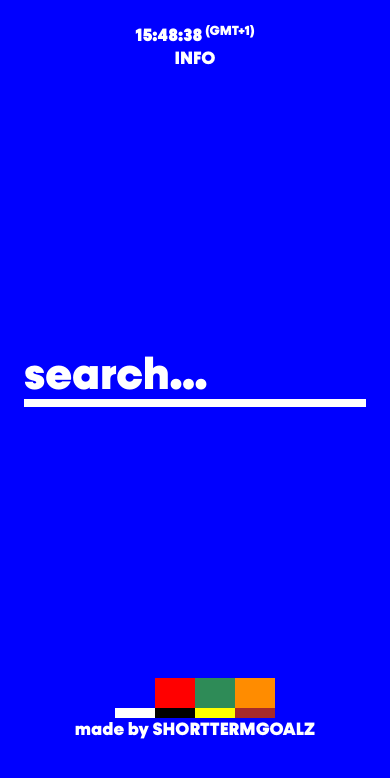
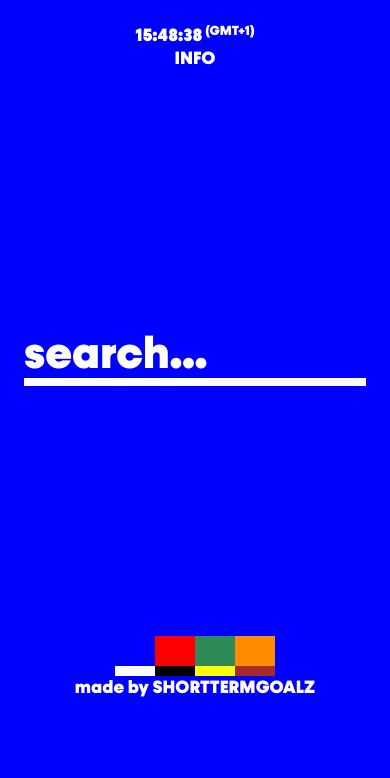
Before and after one commit to shorttermgoals/TesoroTermino, a Next.js app: page / in a window 390 px wide. Shown: the top 778 px of the page. Built offline with nearby package versions, Linux system fonts and the light colour scheme.

Commit message:
iphone home page ui update 2

```diff
--- a/styles/globals.css
+++ b/styles/globals.css
@@ -312,7 +312,7 @@ input[type="text"] {
 
   main {
     padding: 1rem 1rem;
-    min-height: 85vh;
+    min-height: 80vh;
   }
 
   input{
```
